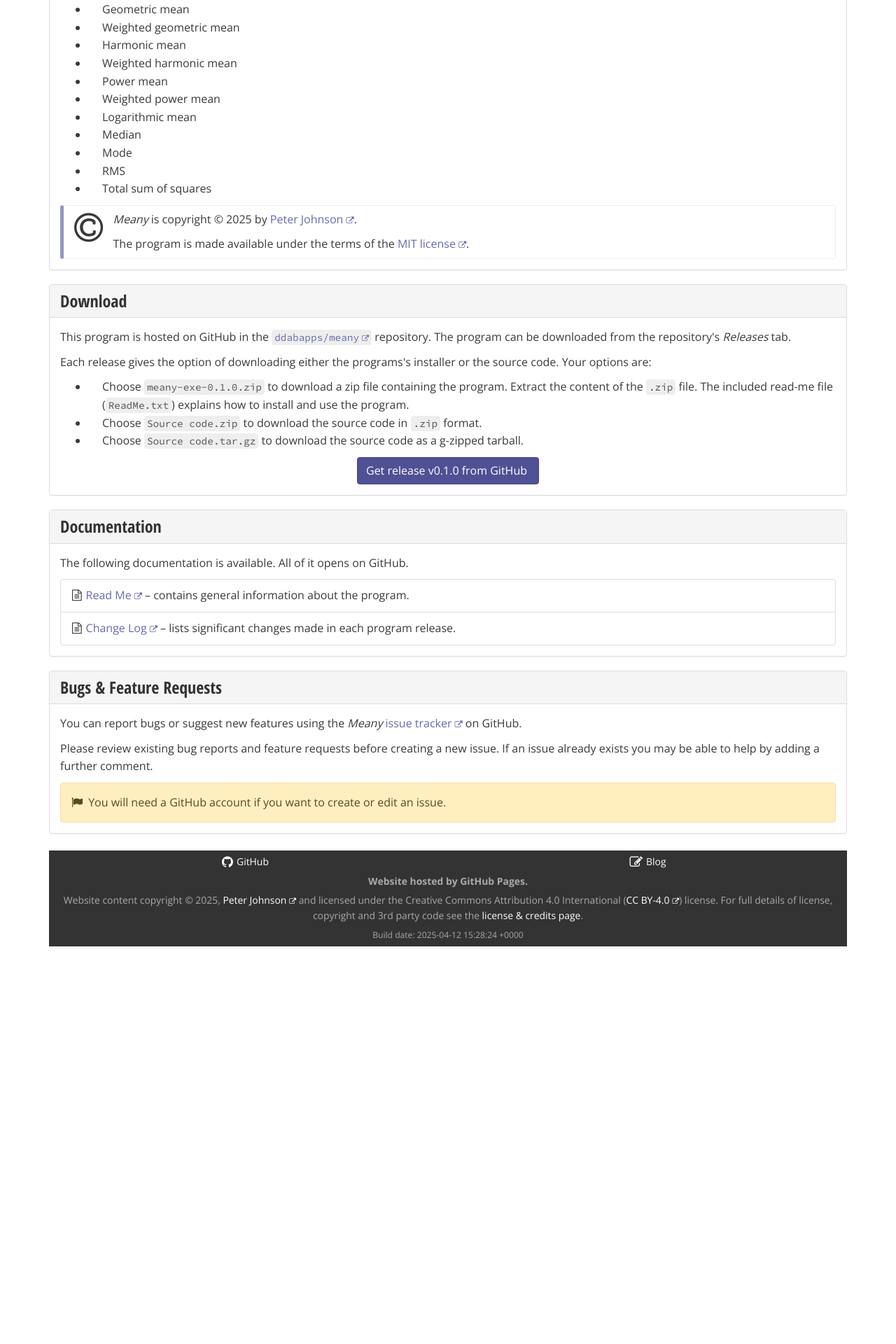
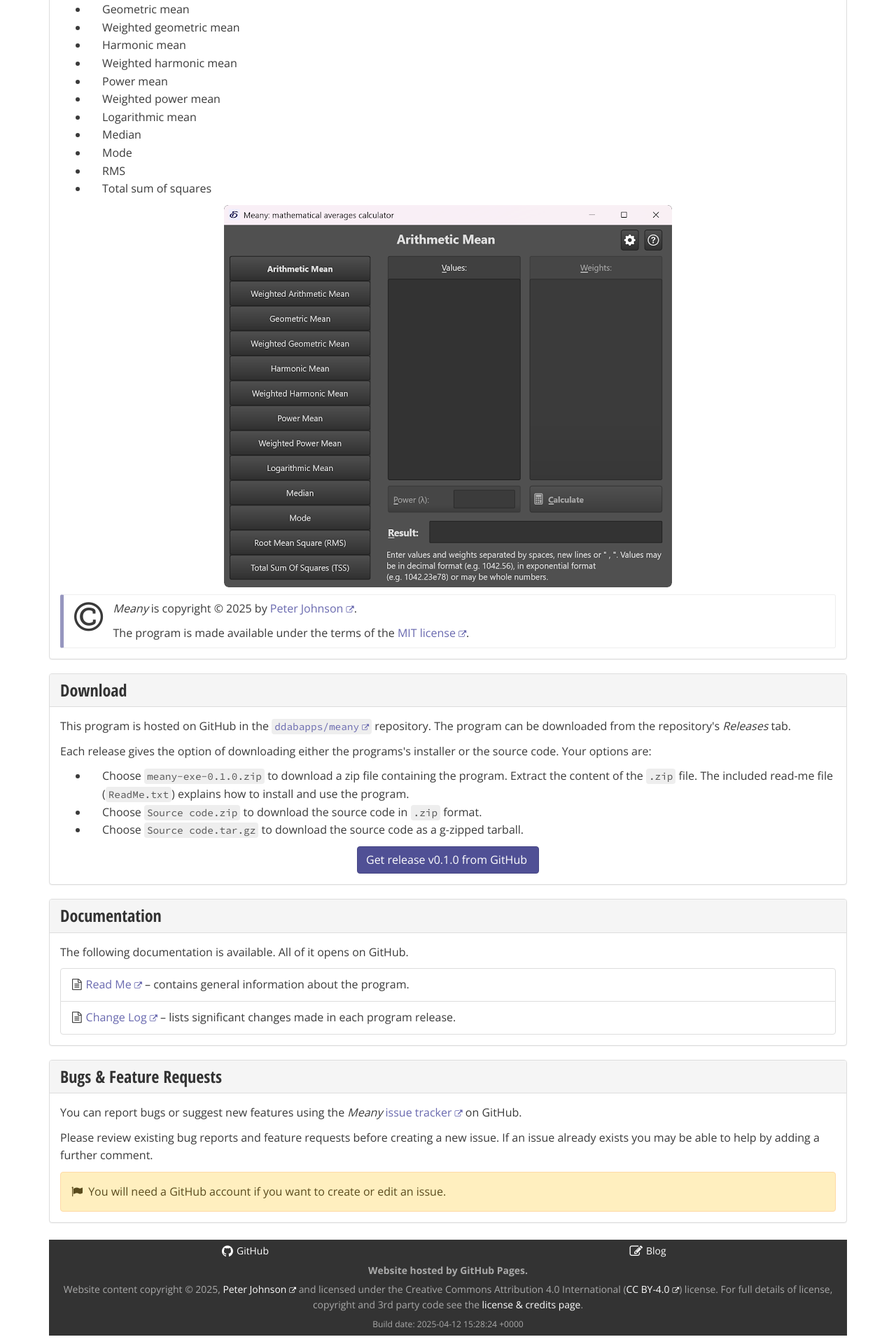
Before and after one commit to delphidabbler/delphidabbler.github.io, a Jekyll site: the page built from _software/meany.html, in a window 1280 px wide. Shown: the part 666-2586 px from the top of the page at 70% size. Built offline with Jekyll 4.4.1, drawn with Linux system fonts in a browser that asks for light colours; before the commit the page ends 2030 px from its top, so only the background shows below that.

Commit message:
Add screenshot to meany page

```diff
--- a/_software/meany.html
+++ b/_software/meany.html
@@ -40,6 +40,9 @@
       <li>RMS</li>
       <li>Total sum of squares</li>
     </ul>
+    <p>
+      <img class="scale center-block" src="{{ site.data.core.software-images-base-url}}/meany.png" alt="Screenshot of Meany program" title="Meany">
+    </p>
     <div class="callout callout-info">
       <p>
         <span class="fa fa-copyright fa-pull-left fa-3x"></span><em>Meany</em> is copyright &copy; 2025 by <a href="{{ site.data.core.gravatar-url }}" aria-label="{{ site.data.core.gravatar-link-title }}">Peter Johnson</a>.
```
Also changed, not shown: assets/images/software/meany.png (added).
